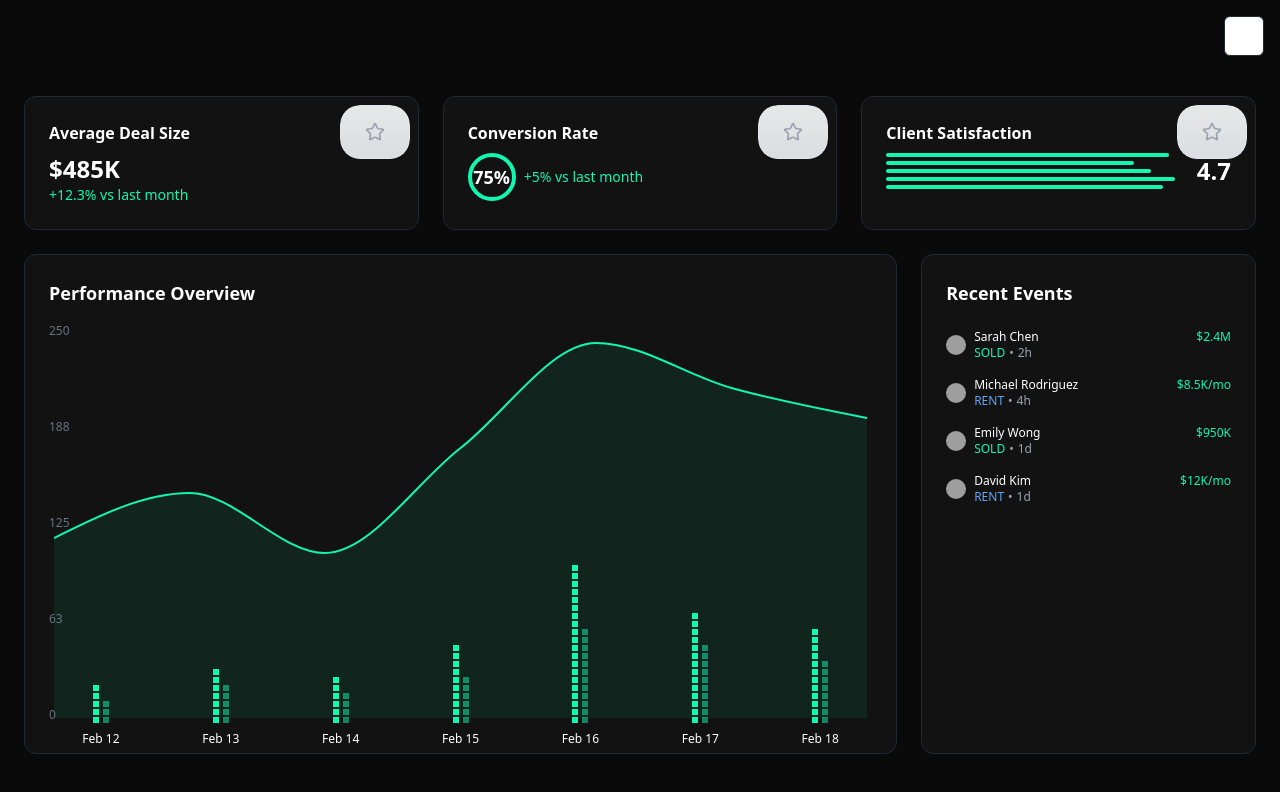
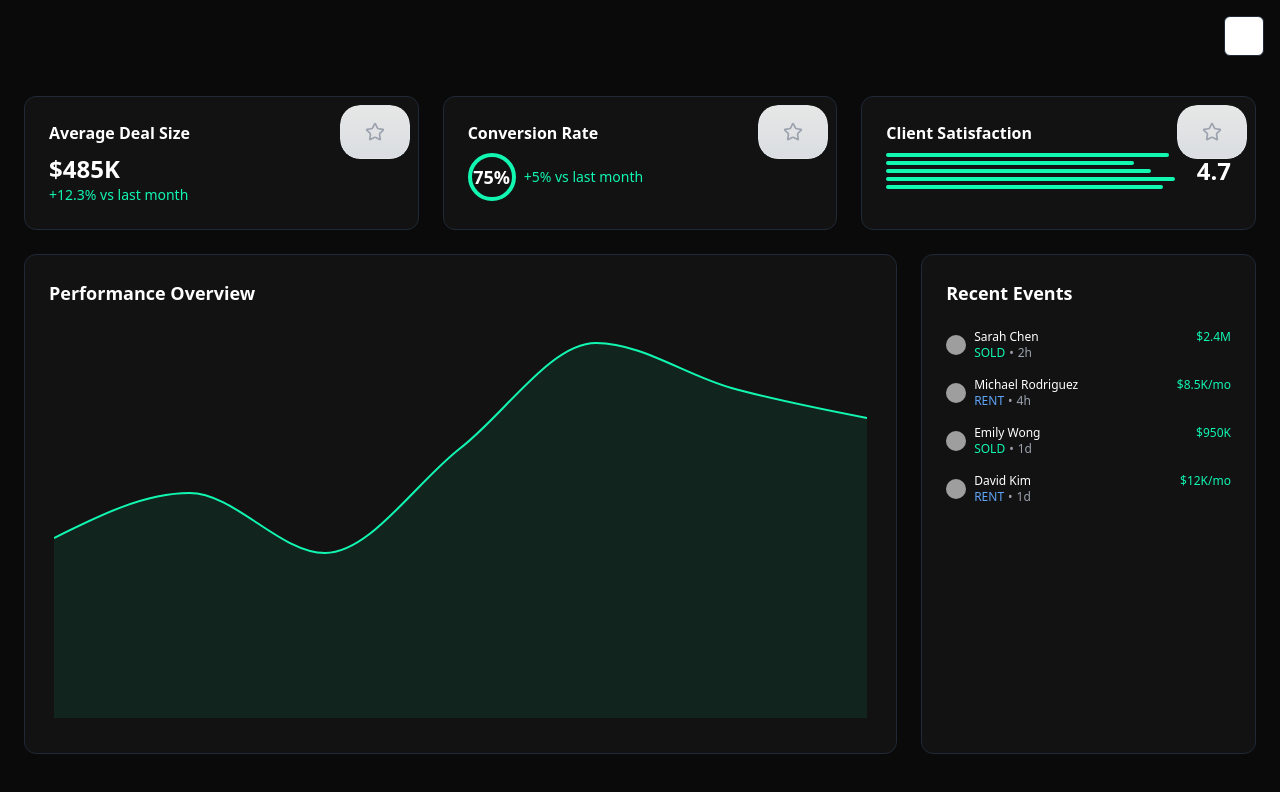
Before and after one commit to lkmariobros/chartopia-wonder-visuals, a React (Vite) app: page / in a window 1280 px wide. Shown: the top 792 px of the page. Built offline with nearby package versions, Linux system fonts and the light colour scheme; grey boxes are pictures that could not be loaded.

Commit message:
Remove pixel chart
Removed the pixelated bar chart from the dashboard.

```diff
--- a/src/components/ChartDemo.tsx
+++ b/src/components/ChartDemo.tsx
@@ -2,7 +2,6 @@
 import { useState } from 'react';
 import { Area, AreaChart, ResponsiveContainer } from 'recharts';
 import { MetricCard } from './dashboard/MetricCard';
-import { PixelChart } from './dashboard/PixelChart';
 import { RecentEvents } from './dashboard/RecentEvents';
 
 const data = [
@@ -86,8 +85,6 @@ export default function ChartDemo({ isDarkMode }: ChartDemoProps) {
     );
   };
 
-  const maxValue = Math.max(...data.map(d => Math.max(d.sales, d.rentals)));
-
   return (
     <div className="container mx-auto p-6">
       <div className={`grid grid-cols-3 gap-6 mb-6 ${textColor}`}>
@@ -105,8 +102,7 @@ export default function ChartDemo({ isDarkMode }: ChartDemoProps) {
       <div className={`grid grid-cols-7 gap-6 ${textColor}`}>
         <div className={`col-span-5 ${bgColor} rounded-xl border ${borderColor} p-6 h-[500px]`}>
           <h2 className="text-lg font-semibold mb-4">Performance Overview</h2>
-          <div className="h-[400px] relative">
-            <div className="absolute inset-0 z-10">
+          <div className="h-[400px]">
             <ResponsiveContainer width="100%" height="100%">
               <AreaChart data={data}>
                 <Area
@@ -119,8 +115,6 @@ export default function ChartDemo({ isDarkMode }: ChartDemoProps) {
               </AreaChart>
             </ResponsiveContainer>
           </div>
-            <PixelChart data={data} maxValue={maxValue} />
-          </div>
         </div>
 
         <div className={`col-span-2 ${bgColor} rounded-xl border ${borderColor} p-6 overflow-auto`}>
--- a/src/components/dashboard/PixelChart.tsx
+++ /dev/null
@@ -1,49 +0,0 @@
-
-interface PixelChartProps {
-  data: Array<{ date: string; sales: number; rentals: number }>;
-  maxValue: number;
-}
-
-export function PixelChart({ data, maxValue }: PixelChartProps) {
-  const pixelsPerColumn = 20;
-  const valuePerPixel = maxValue / pixelsPerColumn;
-
-  const getPixelsForValue = (value: number) => {
-    return Math.round(value / valuePerPixel);
-  };
-
-  return (
-    <div className="absolute inset-0 flex items-end gap-4 pt-8">
-      {data.map((item, index) => (
-        <div key={index} className="flex-1 flex gap-1 justify-center">
-          <div className="flex flex-col-reverse gap-[2px]">
-            {Array.from({ length: getPixelsForValue(item.sales) }).map((_, i) => (
-              <div
-                key={i}
-                className="w-[6px] h-[6px] bg-[#11f7b1]"
-              />
-            ))}
-          </div>
-          <div className="flex flex-col-reverse gap-[2px]">
-            {Array.from({ length: getPixelsForValue(item.rentals) }).map((_, i) => (
-              <div
-                key={i}
-                className="w-[6px] h-[6px] bg-[#11f7b180]"
-              />
-            ))}
-          </div>
-          <div className="absolute -bottom-6 text-xs text-center w-full">
-            {item.date}
-          </div>
-        </div>
-      ))}
-      <div className="absolute left-0 top-0 h-full flex flex-col justify-between">
-        {Array.from({ length: 5 }).map((_, i) => (
-          <div key={i} className="text-xs text-gray-500">
-            {Math.round((maxValue * (4 - i)) / 4)}
-          </div>
-        ))}
-      </div>
-    </div>
-  );
-}
```
Lines whose indentation alone changed are shown as unchanged.
